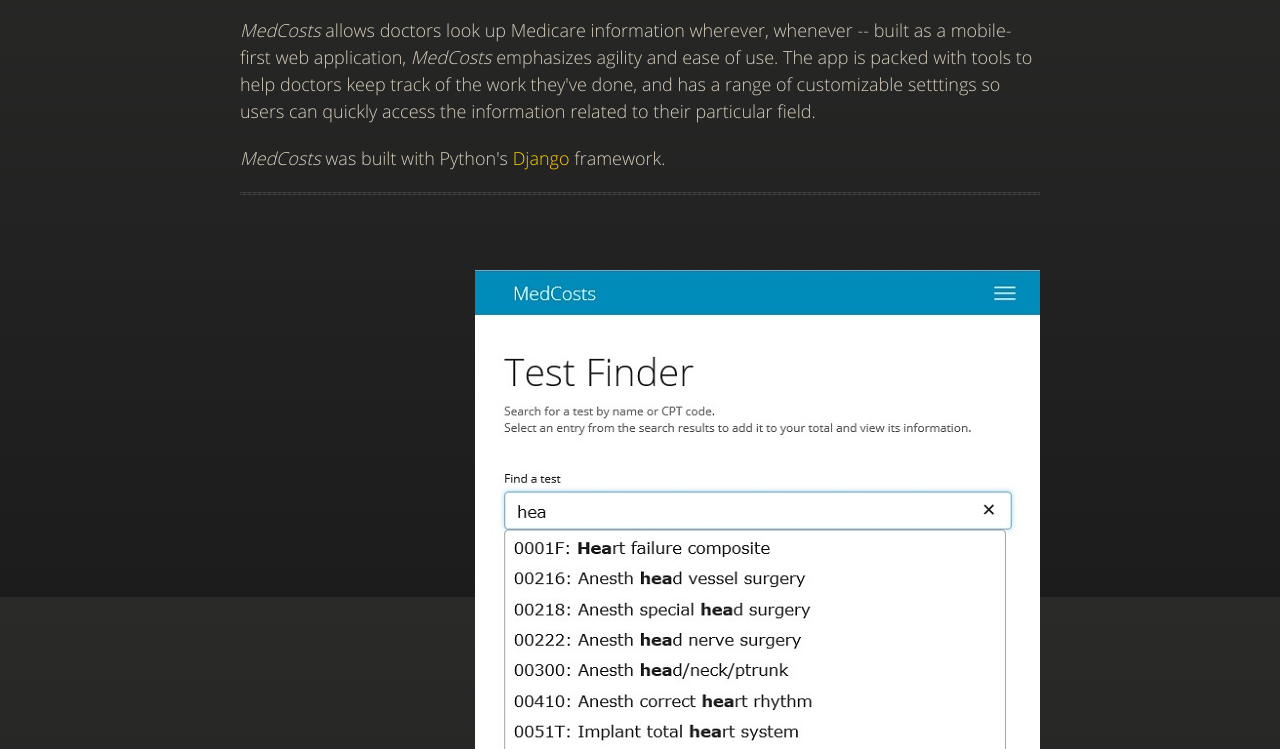
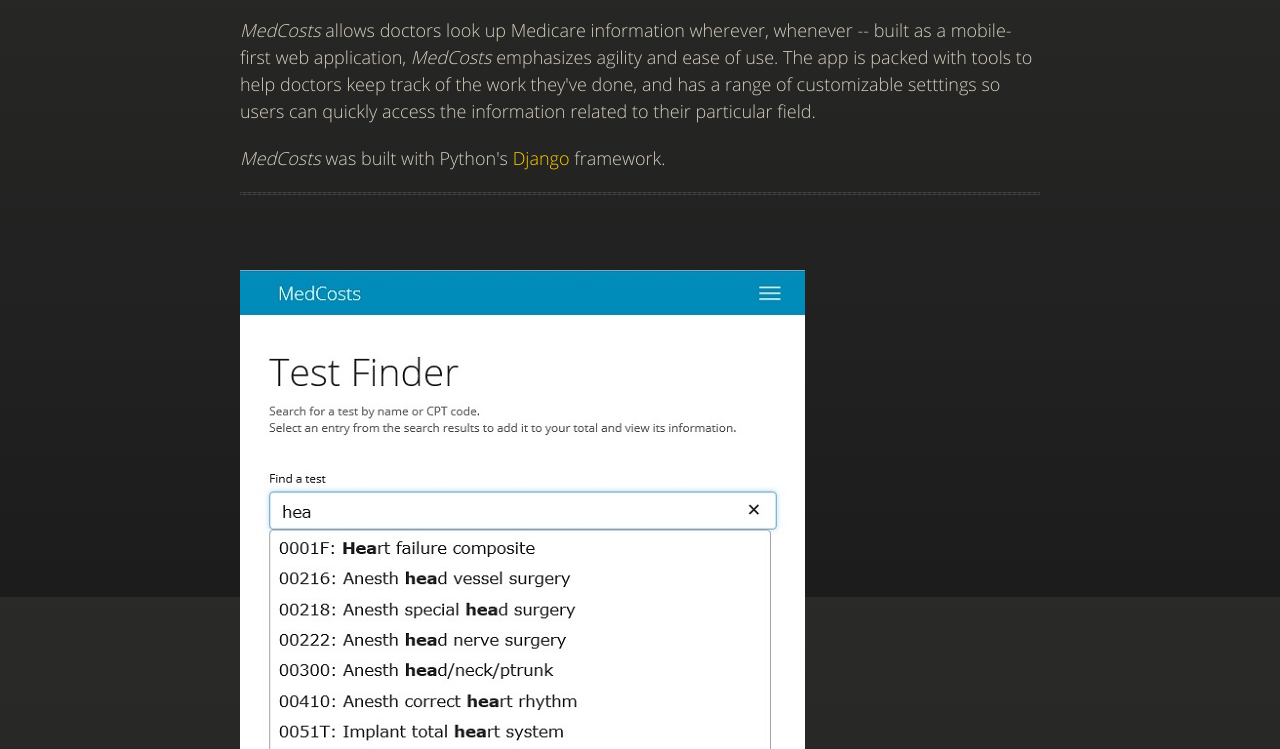
Before and after one commit to cristante22/cristante22.github.io, a plain HTML site: page medcosts.html in a window 1280 px wide. Shown: the part 203-952 px from the top of the page. Drawn offline with nearby package versions, Linux system fonts and the light colour scheme.

Commit message:
How about now?

```diff
--- a/medcosts.html
+++ b/medcosts.html
@@ -39,7 +39,9 @@
           <p><i>MedCosts</i> was built with Python's <a href="https://www.djangoproject.com/">Django</a> framework.</p>
           <hr>
         </div>
-        <img src="screenshots/medcosts-search.jpg" style="height: 645; width: 565; float: right">
+        <!--<img src="screenshots/medcosts-search.jpg" style="height: 645; width: 565;">
+        <img src="screenshots/medcosts-rvu.jpg" style="height: 662; width: 565">-->
+        <img src="screenshots/medcosts-search.jpg" style="height: 645; width: 565;">
         <img src="screenshots/medcosts-rvu.jpg" style="height: 662; width: 565">
         <hr>
           <span class="credits right">Theme by <a href="https://twitter.com/michigangraham">mattgraham</a></span>
```
